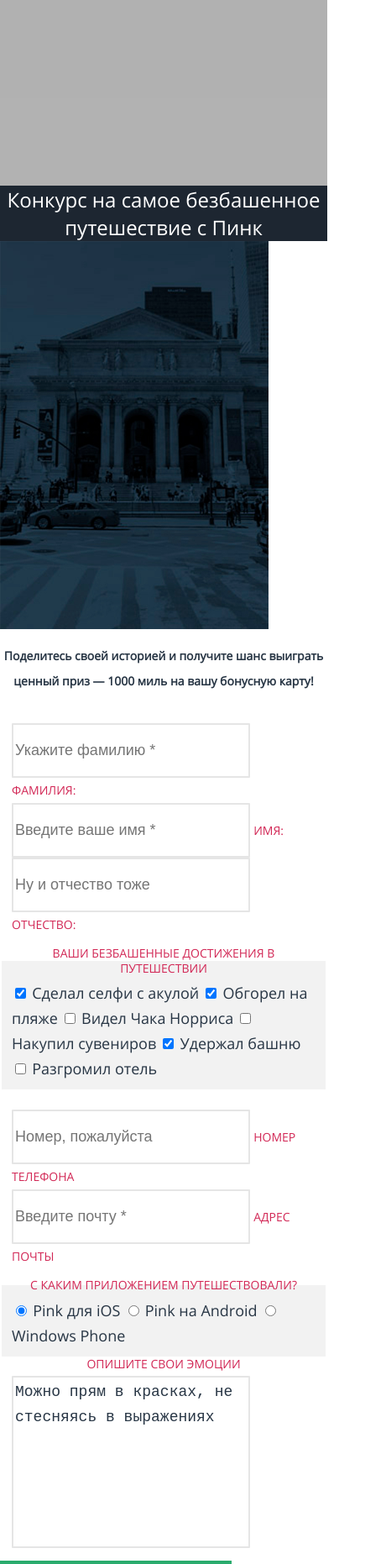
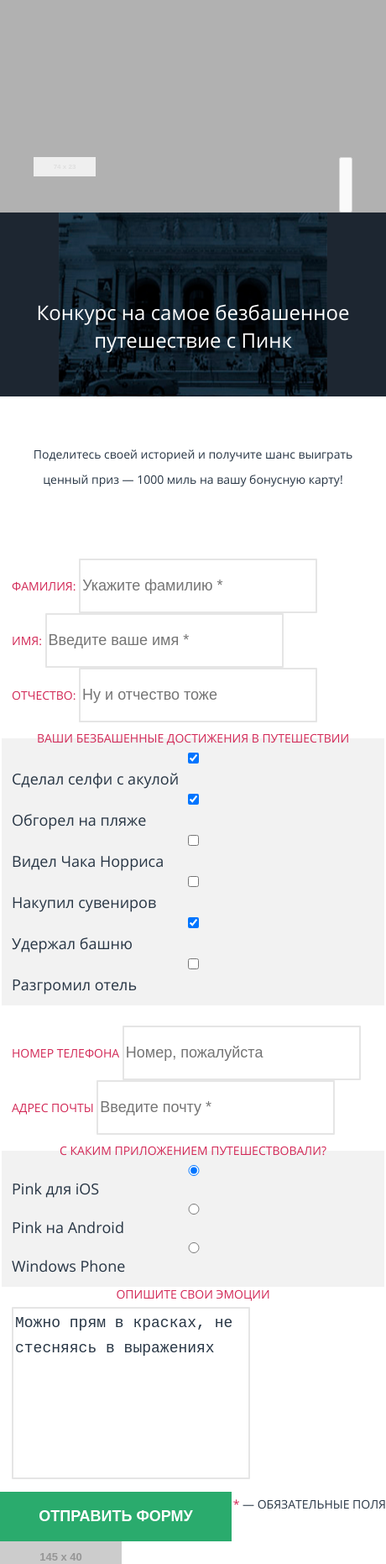
Before and after one commit to Viktoria-W/1588037-pink-21, a website: page source/form.html in a window 390 px wide. Shown: the part 138-2000 px from the top of the page at 84% size, 460 px wide, since content can reach past the window. Drawn offline with nearby package versions, Linux system fonts and the light colour scheme; files that its build step writes are made by us from their sources; placeholder pictures from the web are drawn by us.

Commit message:
Адаптивная сетка для страницы формы

```diff
--- a/source/form.html
+++ b/source/form.html
@@ -3,13 +3,16 @@
   <head>
     <meta charset="utf-8">
     <title>HTML Academy: Пинк</title>
+    <meta name="viewport" content="width=device-width, initial-scale=1">
     <link href="css/style.css" rel="stylesheet">
   </head>
   <body class="page__body">
     <header class="page-header">
-      <a href="index.html"><img src="https://via.placeholder.com/74x23"></a>
-        <button class="page-header__toggle" type="button"><span class="visually-hidden">Открыть меню</span></button>
-          <nav class="main-nav">
+      <div class="page-header__container">
+        <a class="page-header__logo" href="index.html"><img src="https://via.placeholder.com/74x23"></a>
+          <button class="page-header__toggle" type="button"><span class="visually-hidden">Открыть меню</span></button>
+      </div>
+        <nav class="main-nav">
             <ul class="main-nav__list site-list">
               <li class="site-list__item">
                 <a class="site-list__link" href="index.html">
@@ -39,11 +42,10 @@
         <h1 class="visually-hidden">Страница заполнения формы конкурса от Pink</h1>
         <div class="banner">
           <span class="banner__title">Конкурс на самое безбашенное путешествие с Пинк</span>
-          <img src="img/back-mobile.png" width="320" height="286" alt="">
         </div>
 
         <div class="page-heading">
-          <h2 class="page-heading__title">Поделитесь своей историей и получите шанс выиграть ценный приз — 1000 миль на вашу бонусную карту!</h2>
+          <span class="page-heading__title">Поделитесь своей историей и получите шанс выиграть ценный приз — 1000 миль на вашу бонусную карту!</span>
           </div>
 
         <section class="form">
@@ -51,12 +53,15 @@
               <form class="form-container" action="https://echo.htmlacademy.ru">
                 <fieldset class="form__name fieldset-disabled">
                   <legend class="form-container__title form-container__title--disabled">ФИО</legend>
-                  <input class="form-container__input" type="text" id="surname" placeholder="Укажите фамилию *" required>
-                    <label class="form-container__subtitle" for="surname">Фамилия:</label>
-                  <input class="form-container__input" type="text" id="name" placeholder="Введите ваше имя *" required>
-                    <label class="form-container__subtitle" for="name">Имя:</label>
-                  <input class="form-container__input" type="text" id="patronymic" placeholder="Ну и отчество тоже">
-                    <label class="form-container__subtitle" for="patronymic">Отчество:</label>
+                    <label class="form-container__subtitle" for="surname">Фамилия:
+                      <input class="form-container__input" type="text" id="surname" placeholder="Укажите фамилию *" required>
+                    </label>
+                    <label class="form-container__subtitle" for="name">Имя:
+                      <input class="form-container__input" type="text" id="name" placeholder="Введите ваше имя *" required>
+                    </label>
+                    <label class="form-container__subtitle" for="patronymic">Отчество:
+                      <input class="form-container__input" type="text" id="patronymic" placeholder="Ну и отчество тоже">
+                    </label>
                 </fieldset>
 
                 <fieldset class="form__achievements fieldset-disabled">
@@ -77,11 +82,13 @@
 
                 <fieldset class="form__contacts fieldset-disabled">
                   <legend class="form-container__title form-container__title--disabled">Контактная информация</legend>
-                  <input class="form-container__input" type="tel" id="tel" name="tel" placeholder="Номер, пожалуйста">
-                    <label class="form-container__subtitle" for="tel">Номер телефона</label>
+                    <label class="form-container__subtitle form-container__subtitle--tel" for="tel">Номер телефона
+                      <input class="form-container__input form-container__input-tel" type="tel" id="tel" name="tel" placeholder="Номер, пожалуйста">
+                    </label>
                       <span class="form-container__logo"></span>
-                  <input class="form-container__input" type="email" id="email" name="email" placeholder="Введите почту *" required>
-                    <label class="form-container__subtitle" for="email">Адрес почты</label>
+                    <label class="form-container__subtitle form-container__subtitle--email" for="email">Адрес почты
+                      <input class="form-container__input form-container__input--email" type="email" id="email" name="email" placeholder="Введите почту *" required>
+                    </label>
                       <span class="form-container__logo"></span>
                 </fieldset>
 
@@ -138,9 +145,9 @@
             </ul>
           <div class="page-footer__copyright copyright">
             <a>
-            <h3 class="copyright__title">
+            <span class="copyright__title">
               Разработано
-            </h3>
+            </span>
               <img src="https://via.placeholder.com/27x34">
             </a>
           </div>
--- a/source/less/blocks/banner.less
+++ b/source/less/blocks/banner.less
@@ -1,3 +1,19 @@
+.banner {
+  background-image: url("../img/back-mobile.png");
+  background-position: center;
+  background-repeat: no-repeat;
+  background-color: @basick-blue-background;
+  margin: 0 auto;
+
+  @media (min-width: @tablet-width) {
+    background-image: url("../img/back-tablet.png");
+  }
+
+  @media (min-width: @desktop-width) {
+    background-image: url("../img/back-desktop.png");
+  }
+}
+
 .banner__title {
   display: block;
   box-sizing: border-box;
@@ -5,5 +21,15 @@
   line-height: 33px;
   text-align: center;
   color: @basick-white;
-  background-color: @basick-blue-background;
+  padding: 102px 42px 51px;
+
+  @media (min-width: @tablet-width) {
+    font-size: 50px;
+    line-height: 68px;
+    padding: 191px 20px 74px;
+  }
+
+  @media (min-width: @desktop-width) {
+    padding: 184px 40px 104px;
+  }
 }
--- a/source/less/blocks/fieldset-disabled.less
+++ b/source/less/blocks/fieldset-disabled.less
@@ -1,3 +1,10 @@
 .fieldset-disabled {
   border: none;
 }
+
+.fieldset-disabled:not(:first-child) {
+  @media (min-width: @tablet-width) {
+    border: 2px solid @special-white;
+    border-radius: 1px;
+  }
+}
--- a/source/less/blocks/form-container.less
+++ b/source/less/blocks/form-container.less
@@ -1,5 +1,19 @@
+.form-container {
+  display: grid;
+  grid-template-columns: 1fr;
+  justify-items: stretch;
+
+  @media (min-width: @desktop-width) {
+    grid-template-columns: 1fr 1fr;
+  }
+}
+
 .form-container__title--disabled {
   visibility: hidden;
+
+  @media (min-width: @tablet-width) {
+    visibility: visible;
+  }
 }
 
 .form-container__subtitle {
@@ -7,6 +21,7 @@
   line-height: 30px;
   color: @special-pink;
   text-transform: uppercase;
+  order: 1;
 }
 
 .form-container__input {
@@ -43,6 +58,11 @@
   font-size: 18px;
   line-height: 30px;
   color: @special-blue;
+
+  @media (min-width: @tablet-width) {
+    width: 496px;
+    height: 189px;
+  }
 }
 
 .form-container__button-text {
--- a/source/less/blocks/form.less
+++ b/source/less/blocks/form.less
@@ -1,7 +1,92 @@
+
+.form-wrapper {
+  margin: 0 auto;
+}
+
+.form__name {
+  display: flex;
+  flex-direction: column;
+
+  @media (min-width: @desktop-width) {
+    grid-column-start: 1;
+    grid-column-end: 2;
+  }
+}
+
+.form__name .form-container__title:first-child {
+  visibility: hidden;
+}
+
 .form__achievements {
   background-color: @basick-gray;
+  display: flex;
+  flex-direction: column;
+
+  @media (min-width: @tablet-width) {
+    background-color: @basick-white;
+  }
+
+  @media (min-width: @desktop-width) {
+    grid-column-start: 1;
+    grid-column-end: 3;
+    grid-row-start: 3;
+    grid-row-end: 4;
+  }
+}
+
+.form__contacts {
+  display: flex;
+  flex-direction: column;
+
+  @media (min-width: @tablet-width) {
+    grid-row-start: 3;
+    grid-row-end: 4;
+  }
+
+  @media (min-width: @desktop-width) {
+    display: block;
+    grid-column-start: 1;
+    grid-column-end: 3;
+    grid-row-start: 2;
+    grid-row-end: 3;
+  }
 }
 
 .form__app {
   background-color: @basick-gray;
+  display: flex;
+  flex-direction: column;
+
+  @media (min-width: @tablet-width) {
+    background-color: @basick-white;
+    grid-row-start: 2;
+    grid-row-end: 3;
+  }
+
+  @media (min-width: @desktop-width) {
+    grid-column-start: 2;
+    grid-column-end: 3;
+    grid-row-start: 1;
+    grid-row-end: 2;
+  }
 }
+
+.form__review {
+  @media (min-width: @desktop-width) {
+    grid-column-start: 1;
+    grid-column-end: 3;
+    grid-row-start: 4;
+    grid-row-end: 5;
+  }
+}
+
+.form-container__button {
+  display: flex;
+  flex-wrap: wrap;
+  justify-content: space-between;
+
+  @media (min-width: @desktop-width) {
+    grid-column-start: 1;
+    grid-column-end: 3;
+  }
+}
--- a/source/less/blocks/header.less
+++ b/source/less/blocks/header.less
@@ -1,5 +1,4 @@
 .page-header {
-  margin: 0 auto;
   background-color: @basick-black;
   opacity: 0.3;
   display: flex;
--- a/source/less/blocks/page-heading.less
+++ b/source/less/blocks/page-heading.less
@@ -3,8 +3,10 @@
 }
 
 .page-heading__title {
+  display: block;
   font-size: 14px;
   line-height: 30px;
   text-align: center;
   color: @special-blue;
+  margin: 54px 20px 55px;
 }
--- a/source/less/blocks/popup.less
+++ b/source/less/blocks/popup.less
@@ -1,3 +1,10 @@
+.popup {
+  width: 460px;
+  height: 363px;
+  box-shadow: 0 7px 15px @special-shadow;
+  border-radius: 5px;
+}
+
 .popup__button {
   background-color: @basick-gray;
 }
--- a/source/less/global.less
+++ b/source/less/global.less
@@ -8,6 +8,8 @@
 .page__body {
   margin: 0 auto;
   min-height: 100%;
+  display: grid;
+  grid-template-rows: min-content 1fr min-content;
 }
 
 @font-face {
```
Also changed, not shown: source/img/back-desktop.png (added), source/img/back-tablet.png (added).
